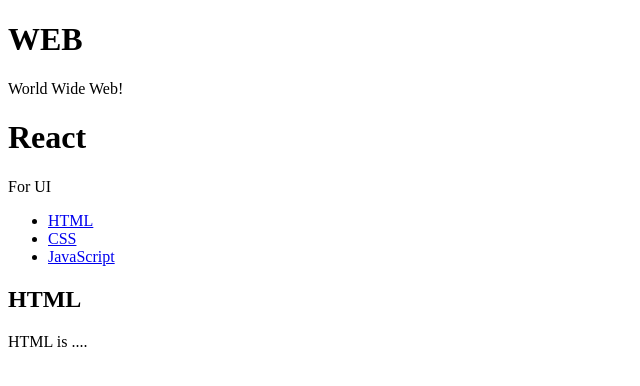
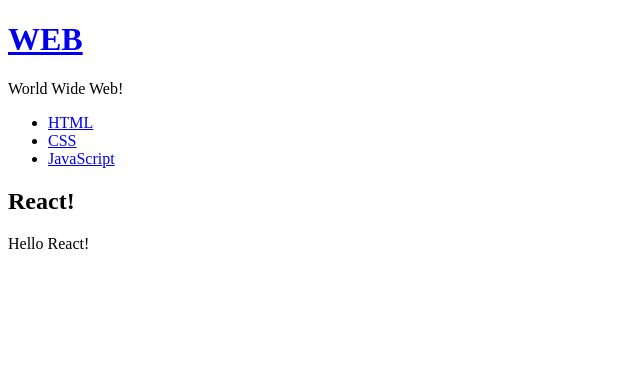
Before and after one commit to yong0edu/React, a React (Create React App) app in the folder react-app/: page / in a window 1280 px wide. Shown: the top 386 px of the page, without its empty margins (0-640 px from the left). Built offline with nearby package versions, Linux system fonts and the light colour scheme.

Commit message:
Content의 내용을 동적으로 수정. App Component의 render함수에 if 문을 통해 동적으로 변경하기!

```diff
--- a/react-app/src/App.js
+++ b/react-app/src/App.js
@@ -9,21 +9,32 @@
   constructor(props){
     super(props);
     this.state = {
+      mode: 'welcome',
       subject:{title:'WEB', sub:'World Wide Web!'},
+      welcome:{title:'React!', desc:'Hello React!'},
       contents:[
         {id:1, title:'HTML', desc:'HTML is ....'},
         {id:2, title:'CSS', desc:'CSS is ....'},
         {id:3, title:'JavaScript', desc:'JavaScript is ....'}
-      ]
+      ],
+      selected_id: 1,
     }
   }
   render(){
+    var _title = '';
+    var _desc = '';
+    if(this.state.mode === 'welcome'){
+      _title = this.state.welcome.title;
+      _desc = this.state.welcome.desc;
+    } else if (this.state.mode === 'read'){
+      _title = this.state.contents[0].title;
+      _desc = this.state.contents[0].desc;
+    }
     return (
       <div className="App">
         <Subject title={this.state.subject.title} sub={this.state.subject.sub}></Subject>
-        <Subject title="React" sub="For UI"></Subject>
         <TOC data={this.state.contents}></TOC>
-        <Content title="HTML" desc="HTML is ...."></Content>
+        <Content title={_title} desc={_desc}></Content>
       </div>
     );
   }
--- a/react-app/src/Components/Subject.js
+++ b/react-app/src/Components/Subject.js
@@ -4,7 +4,7 @@
     render(title, sub){
       return (
         <header>
-          <h1>{this.props.title}</h1>
+          <h1><a href="/">{this.props.title}</a></h1>
           {this.props.sub}
         </header>
       );
--- a/react-app/src/Components/TOC.js
+++ b/react-app/src/Components/TOC.js
@@ -11,7 +11,10 @@
             lists.push(
                 <li key={data[i].id}>
                     <a
-                        href={"/content"+data[i].id}>
+                        href={"/content"+data[i].id}
+                        onClick={function(e){
+                            e.preventDefault();
+                        }}>
                         {data[i].title}
                     </a>
                 </li>
```
